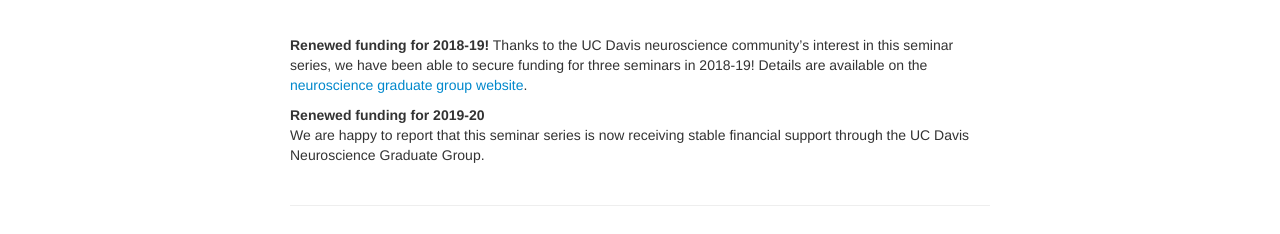
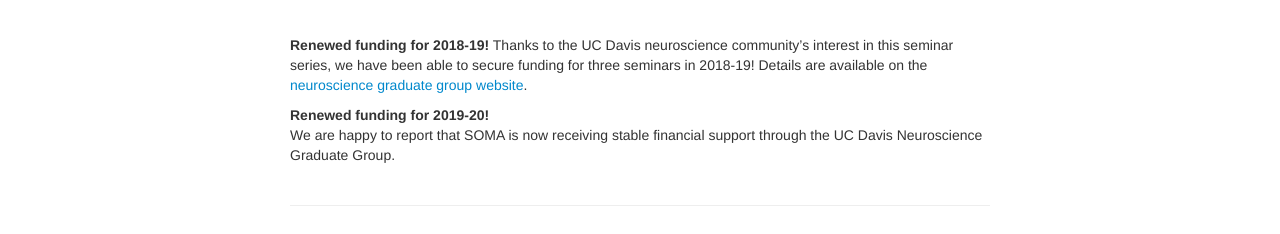
Before and after one commit to lkfink/lkfink.github.io, a Jekyll site: the page built from pages/soma_info.md, in a window 1280 px wide. Shown: the part 1231-1465 px from the top of the page. Built offline with Jekyll 4.4.1, drawn with Linux system fonts in a browser that asks for light colours; our own code applies the rules of GitHub Pages for plain Markdown files.

Commit message:
edit text

```diff
--- a/pages/soma_info.md
+++ b/pages/soma_info.md
@@ -37,5 +37,5 @@ Demographics within neuroscience vastly mismatch the actual distribution of mino
 **Renewed funding for 2018-19!**
 Thanks to the UC Davis neuroscience community's interest in this seminar series, we have been able to secure funding for three seminars in 2018-19! Details are available on the [neuroscience graduate group website](https://neuroscience.ucdavis.edu/seminar-outreach-minority-advocacy-soma){:target="_blank"}.
 
-**Renewed funding for 2019-20**
-We are happy to report that this seminar series is now receiving stable financial support through the UC Davis Neuroscience Graduate Group.
+**Renewed funding for 2019-20!**
+We are happy to report that SOMA is now receiving stable financial support through the UC Davis Neuroscience Graduate Group.
```
